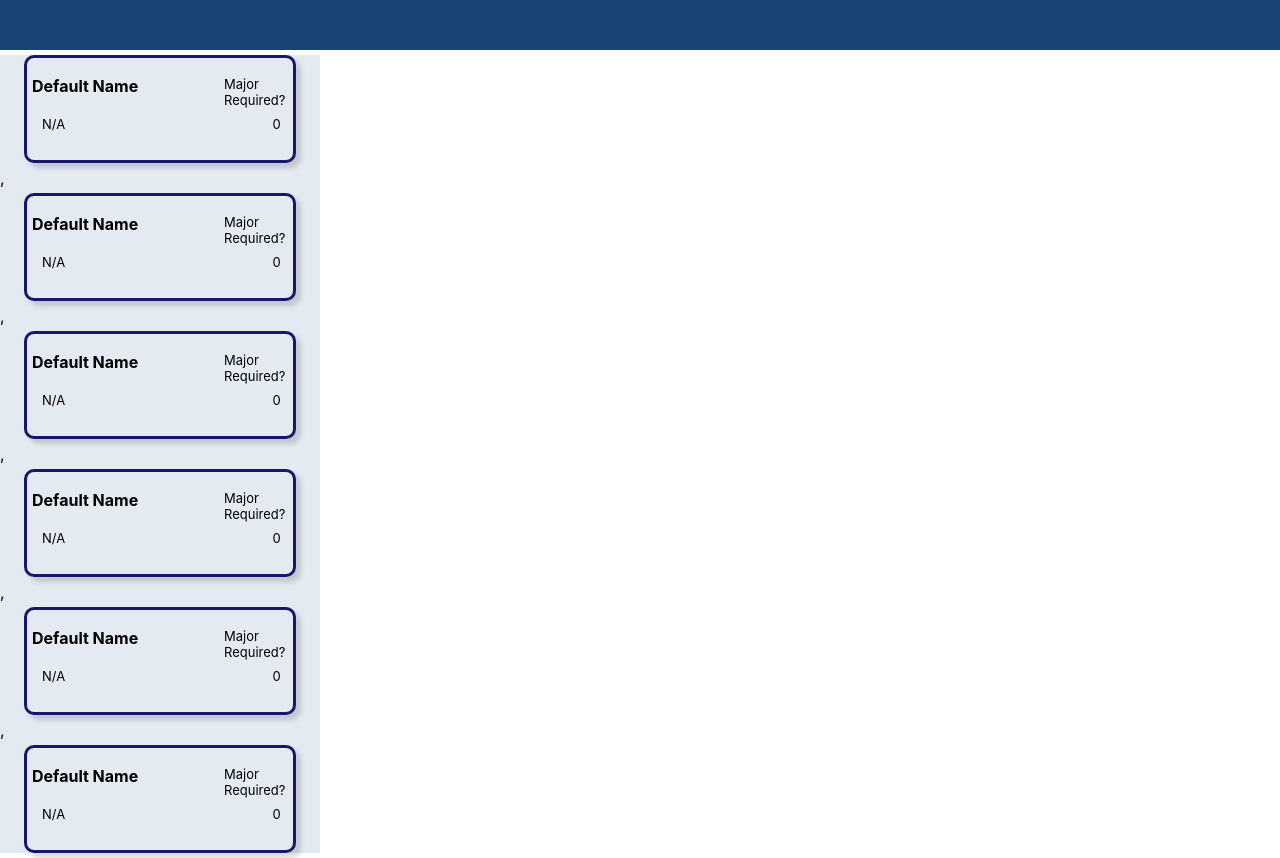
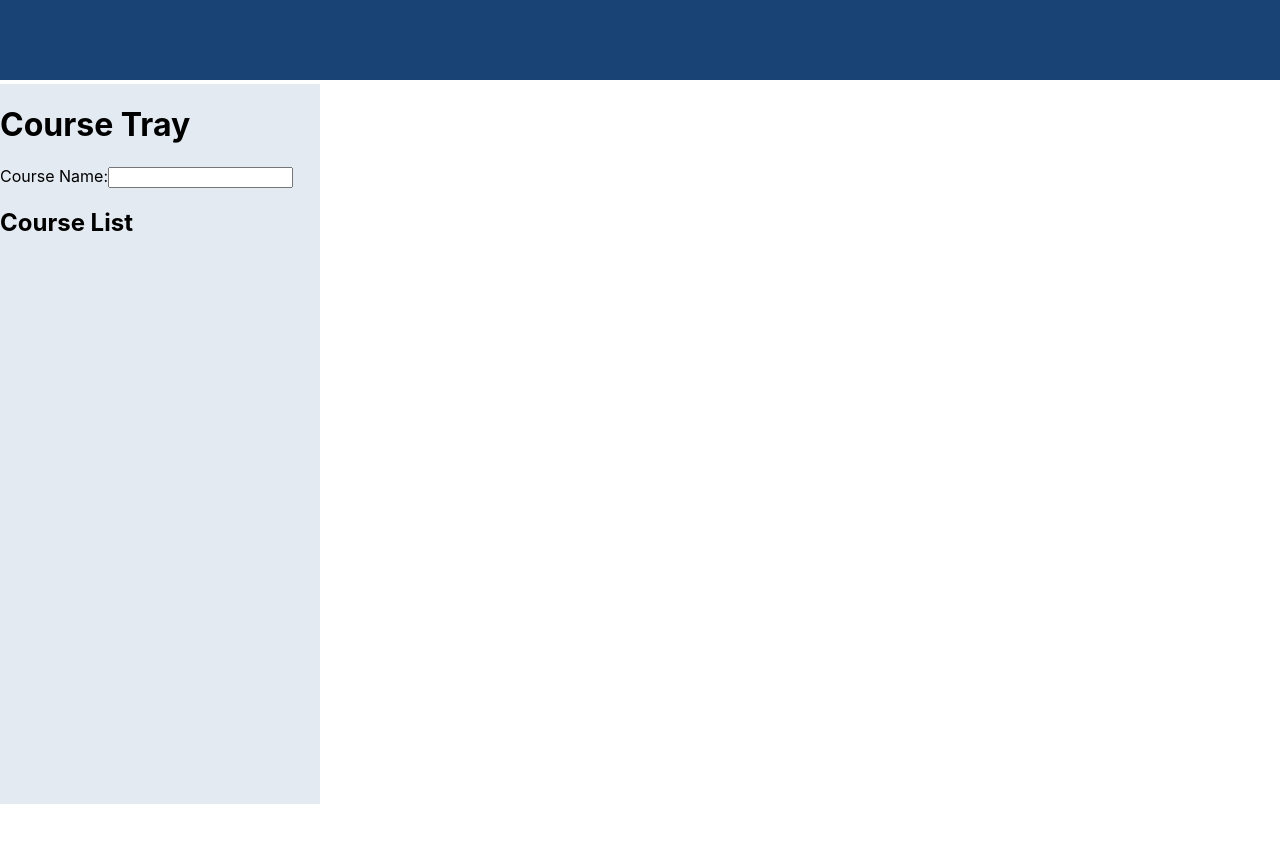
Before and after one commit to CaseZumbrum/GatorGuide, a React (Vite) app in the folder frontend/: page / in a window 1280 px wide. After the commit the page ends 804 px from the top, so only its background shows below. Built offline with nearby package versions, Linux system fonts and the light colour scheme.

Commit message:
Updates to Generate New CourseCards

```diff
--- a/frontend/src/App.tsx
+++ b/frontend/src/App.tsx
@@ -6,21 +6,18 @@ import './App.css';
 import CourseCard from './Components/CourseCard/CourseCard.js';
 import Tooltip from "./Components/ToolTip/ToolTip.tsx";
 import Search from "./Components/Search/search.tsx";
+import CourseList from "./Components/CourseList/CourseList.tsx";
+import CourseAdder from "./Components/CourseAdder/CourseAdder.tsx"
 
 
 export function App() {
   return (
     <>
-      <div style={{width: "100%", height: "50px", backgroundColor: "hsl(212, 65.70%, 27.50%)"}}></div>
+      <div style={{width: "100vw", height: "10vh", backgroundColor: "hsl(212, 65.70%, 27.50%)", display: "inline-flex"}}></div>
+      <div style={{width: "25vw", minHeight: "90vh", backgroundColor: "hsl(212, 32%, 92%)", display: "inline-flex"}}>
+        <CourseList></CourseList>
+      </div>
 
-      <div style={{width: "25%", minHeight: "90%", maxHeight: "90%", backgroundColor: "hsl(212, 32%, 92%)"}}>
-        {CourseCard()},
-        {CourseCard()},
-        {CourseCard()},
-        {CourseCard()},
-        {CourseCard()},
-        {CourseCard()}
-      </div>
     </>
 
   );
--- /dev/null
+++ b/frontend/src/Components/CourseAdder/CourseAdder.tsx
@@ -0,0 +1,54 @@
+import React, { useState } from 'react';
+import Tooltip from "../ToolTip/ToolTip.js";
+import '../CourseCard/CourseCard.tsx';
+
+interface CourseAdderProps {
+    onSubmit: (course: {
+        courseName: string;
+        courseDescription: string;
+        courseCode: string;
+        credits: number;
+        majorRequirement: boolean;
+      }) => void;
+}
+
+const CourseAdder: React.FC<CourseAdderProps> = ({ onSubmit }) => {
+    const [courseName, setCourseName] = useState('');
+    const [courseDescription, setCourseDescription] = useState('Default Description');
+    const [courseCode, setCourseCode] = useState('ABC123');
+    const [credits, setCredits] = useState(-1);
+    const [majorRequirement, setMajorRequirement] = useState(false);
+
+    const handleSubmit = (e: React.FormEvent) => {
+      e.preventDefault();
+      onSubmit({
+        courseName,
+        courseDescription,
+        courseCode,
+        credits,
+        majorRequirement,
+      });
+      // Reset form fields
+      setCourseName('');
+      setCourseDescription('Default Description');
+      setCourseCode('ABC123');
+      setCredits(-1);
+      setMajorRequirement(false);
+    };
+
+    return (
+        <form onSubmit={handleSubmit}>
+          <div>
+            <label>Course Name:</label>
+            <input
+              type="text"
+              value={courseName}
+              onChange={(e) => setCourseName(e.target.value)}
+              required
+            />
+          </div>
+        </form>
+    );
+};
+
+export default CourseAdder;
--- a/frontend/src/Components/CourseCard/CourseCard.css
+++ b/frontend/src/Components/CourseCard/CourseCard.css
@@ -11,25 +11,25 @@
     border: 3px solid var(--coursecard-border-color);
     border-radius: 10px;
     box-shadow: 5px 5px 5px rgba(0, 0, 0, 0.151);
-    padding: 5px;
-    margin: 5px;
+    padding: 5%;
+    margin: 5%;
     max-width: 80%;
     min-width: 80%;
     min-height: 5%;
     justify-self: center;
-    justify-content: space-between;
-    justify-content: left;
-    display: flex;
-    flex-direction: row;
-    flex-wrap: wrap;
+    flex: flex;
+    flex-direction: column;
   }
 
   .CourseCard .CourseCard-Title {
     text-align: left;
+    flex: 4;
+    max-width: 60%;
     font: "McKinley";
     text-decoration-color: var(--coursecard-text-color);
     font-size: medium;
     display: inline-block;
+    word-wrap: break-word;
   }
 
   .CourseCard .CourseCard-Requirement {
@@ -38,13 +38,17 @@
     text-decoration-color: var(--coursecard-text-color);
     font-size: small;
     display: inline-block;
+    flex: 1;
+    max-width: 15%;
+    padding-right: 5%;
   }
 
 
   .CourseCard .CourseCard-Text {
-    padding: 10px;
     text-align: left;
     font: "McKinley";
     text-decoration-color: var(--coursecard-text-color);
     font-size: small;
+    display: inline-block;
+
   }
--- a/frontend/src/Components/CourseCard/CourseCard.tsx
+++ b/frontend/src/Components/CourseCard/CourseCard.tsx
@@ -1,48 +1,50 @@
-
 import React, { useState } from 'react';
 import Tooltip from "../ToolTip/ToolTip.js";
 import './CourseCard.css';
 
 
-const CourseCard = () => {
-    const [courseCard, setCourseCard] = useState({
-        courseName: 'Default Name',
-        courseDescription: 'N/A',
-        courseCode: 'DEF000',
-        credits: 0,
-        preReqs: [],
-        coReqs: [],
-        neededFor: [],
-        majorRequirement: false
-    });
+interface CourseCardProps {
+    courseName: string,
+    courseDescription: string,
+    courseCode: string,
+    credits: number,
+    majorRequirement: boolean
+}
+
+const CourseCard: React.FC<CourseCardProps> = ({
+    courseName = 'Default Name',
+    courseDescription = 'N/a',
+    courseCode = "NA001",
+    credits = 0,
+    majorRequirement = false }) => {
 
     return (
-    <div className="CourseCard" style={{backgroundColor: courseCard.majorRequirement?"red" : "inherit"}}>
-
-        <div style={{width: "75%", height: "30px"}}>
-            <h2 className="CourseCard-Title">
-                    {courseCard.courseName}
+    <div className="CourseCard" style={{backgroundColor: majorRequirement?"red" : "inherit"}}>
+        <div style={{display: "flex", alignItems: "center", gap: "2%", maxWidth: "80%"}}>
+            <h2 className="CourseCard-Title" style={{flex: 4}}>
+                {courseCode}: {courseName}
             </h2>
+            <p className="CourseCard-Requirement">
+                Major Required?
+            </p>
+            <div style={{flex: 1}}>
+                <button>Add Course</button>
+            </div>
         </div>
 
-        <div style={{width: "25%", height: "30px", justifySelf: "flex-end"}}>
-            <Tooltip content={courseCard.majorRequirement.toString()}>
-                <p className="CourseCard-Requirement">
-                    Major Required?
+        <div style={{display: "flex", maxWidth: "80%"}}>
+            <div style={{flex: 7, height: "20%"}}>
+                <p className="CourseCard-Text">
+                    {courseDescription}
                 </p>
-            </Tooltip>
+            </div>
+            <div style={{flex: 3, height: "20%", alignContent: "right"}}>
+                <p className="CourseCard-Text" style={{textAlign: "right"}}>
+                    Credits: {credits}
+                </p>
+            </div>
         </div>
 
-        <div style={{width: "90%", height: "20%"}}>
-            <p className="CourseCard-Text">
-                {courseCard.courseDescription}
-            </p>
-        </div>
-        <div style={{width: "10%", height: "20%", alignContent: "right"}}>
-            <p className="CourseCard-Text">
-                {courseCard.credits}
-            </p>
-        </div>
 
     </div>
     );
--- /dev/null
+++ b/frontend/src/Components/CourseList/CourseList.tsx
@@ -0,0 +1,47 @@
+import React, { useState } from 'react';
+import CourseForm from '../CourseAdder/CourseAdder.tsx';
+import CourseCard from '../CourseCard/CourseCard.tsx';
+
+const CourseList: React.FC = () => {
+    const [courses, setCourses] = useState<
+      {
+        courseName: string;
+        courseDescription: string;
+        courseCode: string;
+        credits: number;
+        majorRequirement: boolean;
+      }[]
+    >([]);
+
+    const handleAddCourse = (newCourse: {
+      courseName: string;
+      courseDescription: string;
+      courseCode: string;
+      credits: number;
+      majorRequirement: boolean;
+    }) => {
+      setCourses([...courses, newCourse]);
+    };
+
+    return (
+      <div>
+        <h1>Course Tray</h1>
+        <CourseForm onSubmit={handleAddCourse} />
+        <div>
+          <h2>Course List</h2>
+          {courses.map((course, index) => (
+            <CourseCard
+              key={index}
+              courseName={course.courseName}
+              courseDescription={course.courseDescription}
+              courseCode={course.courseCode}
+              credits={course.credits}
+              majorRequirement={course.majorRequirement}
+            />
+          ))}
+        </div>
+      </div>
+    );
+  };
+
+  export default CourseList;
```
Also changed, not shown: frontend/src/Components/Search/search.tsx (+10 -18 lines), frontend/src/Components/CourseAdder/CourseAdder.css (added), frontend/src/Components/CourseList/CourseList.css (added).
